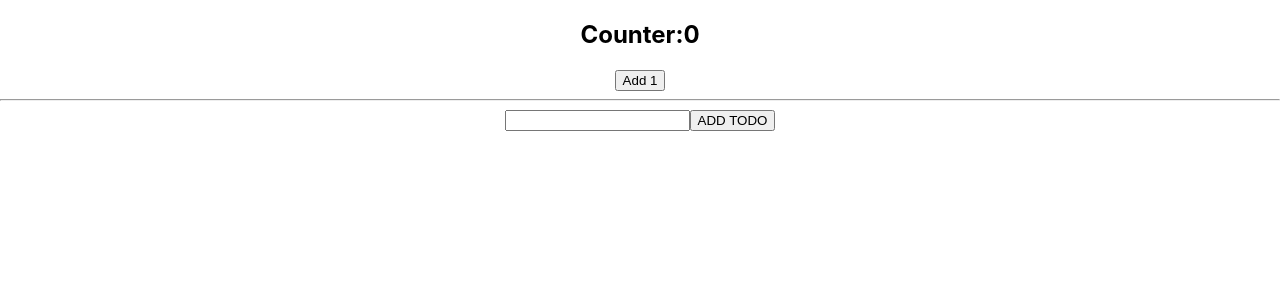
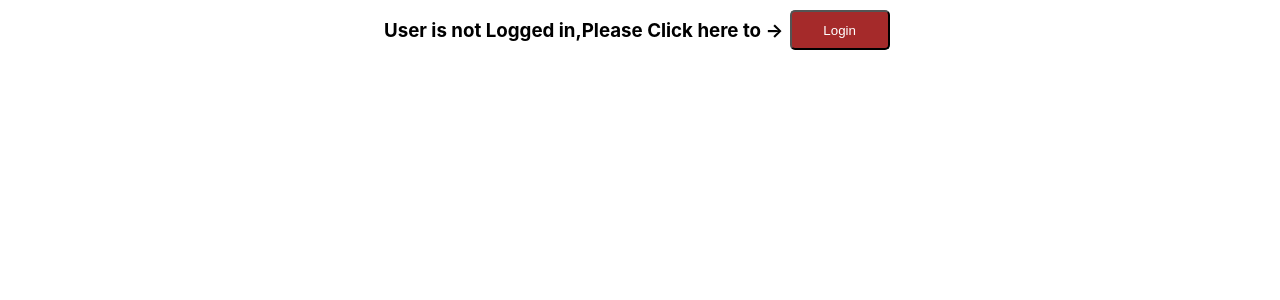
Before and after one commit to Pankaj1947/Sessions, a React (Create React App) app: page / in a window 1280 px wide. Shown: the top 300 px of the page. Built offline with nearby package versions, Linux system fonts and the light colour scheme; data requests are answered from the project's data file.

Commit message:
AuthContext assignment done

```diff
--- a/src/App.js
+++ b/src/App.js
@@ -1,16 +1,18 @@
 import React from 'react';
 import './App.css';
-import { D12Counter } from './Day12/AliveClass/D12Counter';
-import { D12Todo } from './Day12/AliveClass/D12Todo';
+import { AuthContextProvider } from './Day8ContextApi/Assignment/AuthContext/AuthContext';
+import Displayuser from './Day8ContextApi/Assignment/AuthContext/DisplayUser';
+import Navbar from './Day8ContextApi/Assignment/AuthContext/Navbar';
 
 
 
 function App() {
   return (
     <div className='App'>
-      <D12Counter/>
-      <hr/>
-      <D12Todo/>
+      <AuthContextProvider>
+        <Navbar />
+        <Displayuser />
+      </AuthContextProvider>
     </div>
   )
 };
--- /dev/null
+++ b/src/Day8ContextApi/Assignment/AuthContext/AuthContext.jsx
@@ -0,0 +1,38 @@
+import React, { createContext, useState } from 'react'
+
+export const AuthContext = createContext()
+
+export const AuthContextProvider=({ children }) =>{
+    const [isAuth, setIsAuth] = useState(false)
+    const [token, setToken] = useState("")
+
+    const toggleAuth = () => {
+        if (isAuth) {
+            setIsAuth(false)
+            setToken('')
+            return
+        }
+        let payload = {
+            "email": "eve.holt@reqres.in",
+            "password": "cityslicka"
+        }
+        payload = JSON.stringify(payload)
+        fetch('https://reqres.in/api/login', {
+            method: 'POST',
+            body: payload,
+            headers: { "Content-Type": "application/json" }
+        })
+            .then((data) => data.json())
+            .then((data) => {
+                console.log(data)
+                setToken(data.token)
+                setIsAuth(true)
+            })
+            .catch((error) => console.error(error))
+    }
+    return (
+        <AuthContext.Provider value={{ isAuth, toggleAuth, token }}>
+            {children}
+        </AuthContext.Provider>
+    )
+}
--- /dev/null
+++ b/src/Day8ContextApi/Assignment/AuthContext/DisplayUser.jsx
@@ -0,0 +1,15 @@
+import React, { useContext } from 'react'
+import { AuthContext } from './AuthContext'
+
+const DisplayUser = () => {
+
+    const { token } = useContext(AuthContext)
+    console.log(token)
+    return (
+        <div>
+            <h3> {token !== "" ? `Your login Token is : ${token}` : ""}</h3>
+        </div>
+    )
+}
+
+export default DisplayUser;
--- /dev/null
+++ b/src/Day8ContextApi/Assignment/AuthContext/Navbar.jsx
@@ -0,0 +1,41 @@
+import React, { useContext, useState } from 'react'
+import styled from 'styled-components'
+import { AuthContext } from './AuthContext'
+
+const Btn = styled.div`
+    display: flex;
+    justify-content: center;
+    width: 40%;
+    margin: auto;
+    button{
+        background-color: brown;
+        font-weight:500;
+        height: 40px;
+        width: 100px;
+        margin: auto;
+        color: white;
+        border-radius: 5px;
+    }
+`
+
+function Navbar() {
+    const { isAuth, toggleAuth } = useContext(AuthContext)
+    console.log({ isAuth, toggleAuth })
+
+    return (
+        <>
+            <Btn>
+                <h3>
+                    {isAuth ? "User Is Logged In, Click here to ->"
+                        : "User is not Logged in,Please Click here to ->"}
+                </h3>
+                <button className="navBtn" onClick={toggleAuth}>
+                    {isAuth ? "Logout" : "Login"}
+                </button>
+
+            </Btn>
+        </>
+    )
+}
+
+export default Navbar
--- a/src/db.json
+++ b/src/db.json
@@ -1,69 +1,3 @@
 {
-  "todo": [
-    {
-      "title": "add todo",
-      "status": false,
-      "id": 1
-    },
-    {
-      "title": "geg",
-      "status": false,
-      "id": 2
-    },
-    {
-      "title": "geg",
-      "status": false,
-      "id": 3
-    },
-    {
-      "title": "geg",
-      "status": false,
-      "id": 4
-    },
-    {
-      "title": "geg",
-      "status": false,
-      "id": 5
-    },
-    {
-      "title": "geg",
-      "status": false,
-      "id": 6
-    },
-    {
-      "title": "geg",
-      "status": false,
-      "id": 7
-    },
-    {
-      "title": "",
-      "status": false,
-      "id": 8
-    },
-    {
-      "title": "dfgg",
-      "status": false,
-      "id": 9
-    },
-    {
-      "title": "dds",
-      "status": false,
-      "id": 10
-    },
-    {
-      "title": "dds",
-      "status": false,
-      "id": 11
-    },
-    {
-      "title": "dds",
-      "status": false,
-      "id": 12
-    },
-    {
-      "title": "sf",
-      "status": false,
-      "id": 13
-    }
-  ]
+  "todo": []
 }
```
